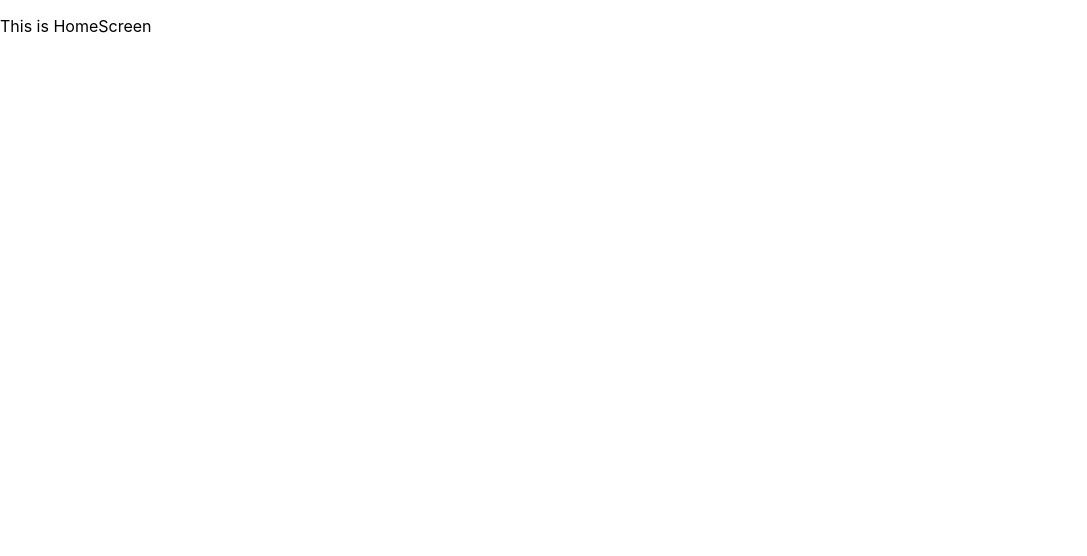
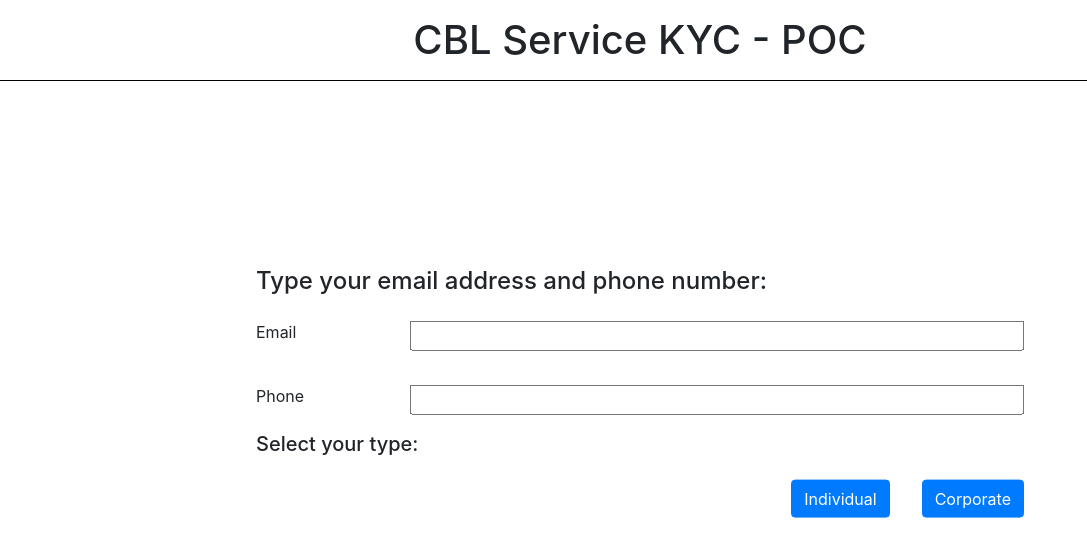
Before and after one commit to iMiracleDev/KYCAML, a React (Create React App) app: page / in a window 1280 px wide. Shown: the top 556 px of the page, without its empty margins (0-1087 px from the left). Built offline with nearby package versions, Linux system fonts and the light colour scheme.

Commit message:
update frontend

```diff
--- a/package.json
+++ b/package.json
@@ -7,6 +7,7 @@
     "@testing-library/jest-dom": "^4.2.4",
     "@testing-library/react": "^9.3.2",
     "@testing-library/user-event": "^7.1.2",
+    "axios": "^0.19.2",
     "node-sass": "^4.14.1",
     "react": "^16.13.1",
     "react-dom": "^16.13.1",
--- a/public/index.html
+++ b/public/index.html
@@ -21,10 +21,18 @@
       work correctly both with client-side routing and a non-root public URL.
       Learn how to configure a non-root public URL by running `npm run build`.
     -->
-		<title>React App</title>
+		<title>KYC&AML CBL Service</title>
+		<link
+			rel="stylesheet"
+			href="https://stackpath.bootstrapcdn.com/bootstrap/4.5.0/css/bootstrap.min.css"
+			integrity="sha384-9aIt2nRpC12Uk9gS9baDl411NQApFmC26EwAOH8WgZl5MYYxFfc+NcPb1dKGj7Sk"
+			crossorigin="anonymous"
+		/>
 	</head>
 	<body>
 		<noscript>You need to enable JavaScript to run this app.</noscript>
+		<!-- <div id="sumsub-websdk-container"></div> -->
+
 		<div id="root"></div>
 		<!--
       This HTML file is a template.
@@ -35,7 +43,5 @@
 
       To begin the development, run `npm start` or `yarn start`.
       To create a production bundle, use `npm run build` or `yarn build`.
-    -->
-		<div id="sumsub-websdk-container"></div>
-	</body>
+    --></body>
 </html>
--- a/src/App.js
+++ b/src/App.js
@@ -11,8 +11,8 @@ function App() {
 	return (
 		<Router>
 			<Switch>
-				<Route path="/corporate" component={Corporate} />
-				<Route path="/individual" component={Individual} />
+				<Route path="/corporate/:email/:phone" component={Corporate} />
+				<Route path="/individual/:email/:phone" component={Individual} />
 				<Route exact path="/" component={Home} />
 			</Switch>
 		</Router>
--- a/src/Components/Corporate/index.js
+++ b/src/Components/Corporate/index.js
@@ -1,13 +1,53 @@
-import React from 'react';
+import React, { useEffect } from 'react';
+import websdk from '@sumsub/websdk';
+import axios from 'axios';
 
 import './style.scss';
 
-const Corporate = () => {
-	return (
-		<div>
-			<p> This is Corporate </p>
-		</div>
-	);
+let accessToken = '';
+
+const Corporate = (props) => {
+	const {
+		match: { params },
+	} = props;
+
+	let applicantEmail = String(params.email).replace(/@/g, '%40');
+	let applicantPhone = params.phone;
+
+	useEffect(() => {
+		axios
+			.get(`${process.env.REACT_APP_API_URL}/get_token`, { params: { UserID: applicantEmail } })
+			.then((res) => {
+				accessToken = res.data.data.token;
+				console.log(applicantEmail);
+				let sumsubSdk = websdk
+					.Builder('https://test-api.sumsub.com', 'CorporateKYC')
+					.withAccessToken(accessToken, () => {
+						// EXPIRATION HANDLER
+						/* generate a new token and launch WebSDK again */
+					})
+					.withConf({
+						lang: 'en',
+						email: applicantEmail,
+						phone: applicantPhone, // if available
+
+						onMessage: (type, payload) => {
+							console.log('WebSDK onMessage', type, payload);
+						},
+						onError: (error) => {
+							console.log('WebSDK onError', error);
+						},
+					})
+					.build();
+
+				sumsubSdk.launch('#sumsub-websdk-container');
+			})
+			.catch((err) => {
+				console.log(err);
+			});
+	}, []);
+
+	return <div id="sumsub-websdk-container"></div>;
 };
 
 export default Corporate;
--- a/src/Components/Home/index.js
+++ b/src/Components/Home/index.js
@@ -1,11 +1,55 @@
-import React from 'react';
+import React, { useState } from 'react';
+import { useHistory } from 'react-router-dom';
+import websdk from '@sumsub/websdk';
 
 import './style.scss';
 
 const Home = () => {
+	const [email, setEmail] = useState('');
+	const [phone, setPhone] = useState('');
+
+	const history = useHistory();
 	return (
-		<div>
-			<p>This is HomeScreen</p>
+		<div className="home">
+			<h1>CBL Service KYC - POC</h1>
+			<form>
+				<h4>Type your email address and phone number:</h4>
+				<div>
+					<label>Email</label>
+					<input type="email" value={email} onChange={(e) => setEmail(e.target.value)} required />
+				</div>
+
+				<div>
+					<label>Phone</label>
+					<input type="tel" value={phone} onChange={(e) => setPhone(e.target.value)} required />
+				</div>
+
+				<h5>Select your type:</h5>
+				<div style={{ justifyContent: 'flex-end' }}>
+					<button
+						type="button"
+						className="btn btn-primary"
+						onClick={() => {
+							if (email && phone) {
+								history.push(`/individual/${email}/${phone}`);
+							}
+						}}
+					>
+						Individual
+					</button>
+					<button
+						type="button"
+						className="btn btn-primary"
+						onClick={() => {
+							if (email && phone) {
+								history.push(`/corporate/${email}/${phone}`);
+							}
+						}}
+					>
+						Corporate
+					</button>
+				</div>
+			</form>
 		</div>
 	);
 };
--- a/src/Components/Home/style.scss
+++ b/src/Components/Home/style.scss
@@ -0,0 +1,38 @@
+.home {
+	position: relative;
+	width: 100%;
+	height: 100vh;
+
+	h1 {
+		padding: 1rem 0;
+		text-align: center;
+		border-bottom: 1px solid black;
+	}
+
+	form {
+		position: absolute;
+		left: 50%;
+		top: 50%;
+		transform: translate(-50%, -50%);
+		width: 60%;
+		display: flex;
+		flex-direction: column;
+
+		> div {
+			margin-top: 1rem;
+			margin-bottom: 1rem;
+
+			display: flex;
+			align-items: center;
+			justify-content: space-between;
+
+			input {
+				width: 80%;
+			}
+
+			button {
+				margin-left: 2rem;
+			}
+		}
+	}
+}
--- a/src/Components/Individual/index.js
+++ b/src/Components/Individual/index.js
@@ -1,13 +1,53 @@
-import React from 'react';
+import React, { useEffect } from 'react';
+import websdk from '@sumsub/websdk';
+import axios from 'axios';
 
 import './style.scss';
 
-const Individual = () => {
-	return (
-		<div>
-			<p> This is Individual </p>
-		</div>
-	);
+let accessToken = '';
+
+const Individual = (props) => {
+	const {
+		match: { params },
+	} = props;
+
+	let applicantEmail = String(params.email).replace(/@/g, '%40');
+	let applicantPhone = params.phone;
+
+	useEffect(() => {
+		axios
+			.get(`${process.env.REACT_APP_API_URL}/get_token`, { params: { UserID: applicantEmail } })
+			.then((res) => {
+				accessToken = res.data.data.token;
+				console.log(applicantEmail);
+				let sumsubSdk = websdk
+					.Builder('https://test-api.sumsub.com', 'IndividualKYC')
+					.withAccessToken(accessToken, () => {
+						// EXPIRATION HANDLER
+						/* generate a new token and launch WebSDK again */
+					})
+					.withConf({
+						lang: 'en',
+						email: applicantEmail,
+						phone: applicantPhone, // if available
+
+						onMessage: (type, payload) => {
+							console.log('WebSDK onMessage', type, payload);
+						},
+						onError: (error) => {
+							console.log('WebSDK onError', error);
+						},
+					})
+					.build();
+
+				sumsubSdk.launch('#sumsub-websdk-container');
+			})
+			.catch((err) => {
+				console.log(err);
+			});
+	}, []);
+
+	return <div id="sumsub-websdk-container"></div>;
 };
 
 export default Individual;
```
Also changed, not shown: 2 other files (tests, documents, lock files or other folders).
